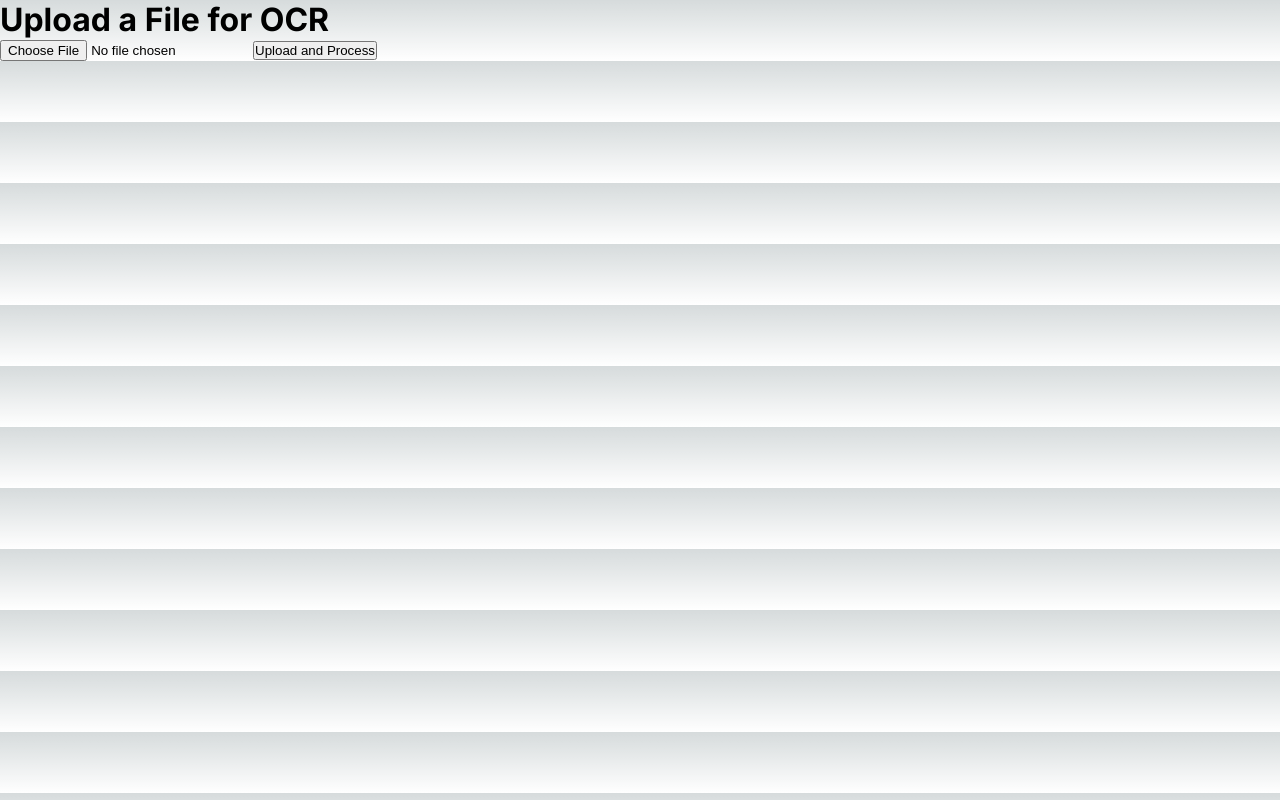
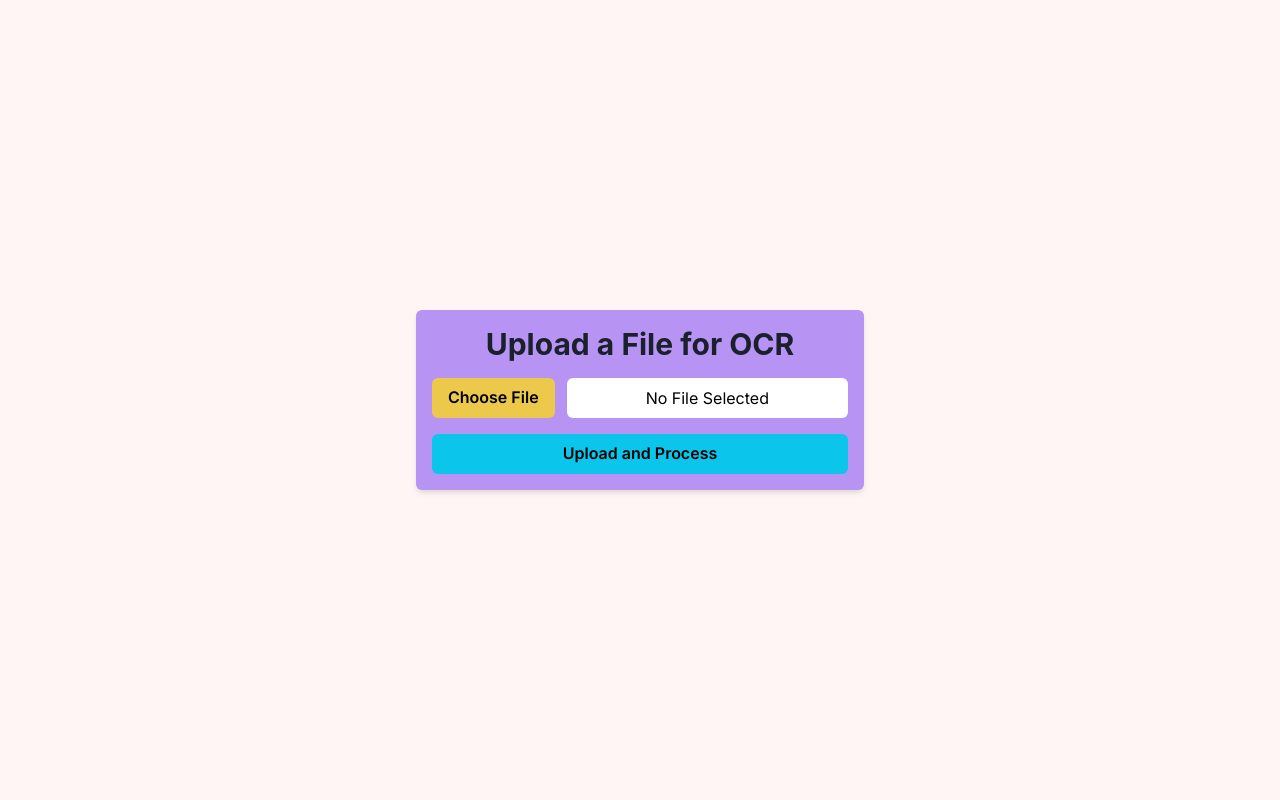
Before and after one commit to louderthanme/ocr-app-deliverable, a Next.js app: page / in a window 1280 px wide. Built offline with nearby package versions, Linux system fonts and the light colour scheme.

Commit message:
Basic Chakra UI Layout

```diff
--- a/src/app/layout.tsx
+++ b/src/app/layout.tsx
@@ -1,12 +1,13 @@
 import type { Metadata } from "next";
 import { Inter } from "next/font/google";
 import "./globals.css";
+import { ChakraProvider } from "@chakra-ui/react";
 
 const inter = Inter({ subsets: ["latin"] });
 
 export const metadata: Metadata = {
-  title: "Create Next App",
-  description: "Generated by create next app",
+  title: "OCR APP",
+  description: "App that takes images and PDFs and extracts text from them.",
 };
 
 export default function RootLayout({
@@ -16,7 +17,12 @@ export default function RootLayout({
 }>) {
   return (
     <html lang="en">
-      <body className={inter.className}>{children}</body>
+      <body className={inter.className}>
+      <ChakraProvider>
+        {children}
+      </ChakraProvider>
+
+      </body>
     </html>
   );
 }
--- a/src/app/page.tsx
+++ b/src/app/page.tsx
@@ -1,22 +1,52 @@
-'use client';
-import { useState } from "react";
+"use client";
+import { useState, useRef } from "react";
+import {
+  Box,
+  VStack,
+  HStack,
+  Button,
+  Input,
+  Text,
+  Heading,
+  useToast,
+  Center,
+  Flex,
+} from "@chakra-ui/react";
 
 export default function Home() {
   const [file, setFile] = useState<File | null>(null);
+  const [fileName, setFileName] = useState<string>("");
   const [ocrResult, setOcrResult] = useState<string>("");
+  const [isProcessing, setIsProcessing] = useState<boolean>(false);
+  const [isFileProcessed, setIsFileProcessed] = useState<boolean>(false);
+  const toast = useToast();
+  const inputRef = useRef<HTMLInputElement | null>(null);
+
+  const handleButtonClick = () => {
+    inputRef.current?.click();
+  };
 
   const handleFileChange = (event: React.ChangeEvent<HTMLInputElement>) => {
-    if (event.target.files && event.target.files.length > 0) {
-      setFile(event.target.files[0]);
-    } else {
-      setFile(null);
-    }
+    const selectedFile = event.target.files?.[0] || null;
+    setFile(selectedFile);
+    setFileName(selectedFile ? selectedFile.name : "");
+    setIsFileProcessed(false);
   };
 
   const handleSubmit = async (event: React.FormEvent<HTMLFormElement>) => {
     event.preventDefault();
-    if (!file) return;
+    if (!file) {
+      toast({
+        title: "No file selected",
+        description: "Please select a file to upload.",
+        status: "error",
+        duration: 5000,
+        isClosable: true,
+      });
+      return;
+    }
 
+    setIsProcessing(true);
     const formData = new FormData();
     formData.append("file", file);
 
@@ -27,8 +57,10 @@ export default function Home() {
 
     const { fileUrl } = await uploadResponse.json();
 
-    const fileType = file.name.split('.').pop()?.toLowerCase();
-    const isImage = ["jpg", "jpeg", "png", "bmp", "gif", "webp"].includes(fileType || "");
+    const fileType = file.name.split(".").pop()?.toLowerCase();
+    const isImage = ["jpg", "jpeg", "png", "bmp", "gif", "webp"].includes(
+      fileType || ""
+    );
     const isPdfOrTiff = ["pdf", "tiff"].includes(fileType || "");
 
     if (isImage) {
@@ -55,15 +87,18 @@ export default function Home() {
 
       // Polling for the operation status
       let done = false;
-      let text = '';
+      let text = "";
 
       while (!done) {
-        const statusResponse = await fetch(`/api/ocr-pdf-tiff?operationName=${operationName}&uniqueId=${uniqueId}`, {
+        const statusResponse = await fetch(
+          `/api/ocr-pdf-tiff?operationName=${operationName}&uniqueId=${uniqueId}`,
+          {
             method: "GET",
             headers: {
               "Content-Type": "application/json",
             },
-        });
+          }
+        );
 
         const status = await statusResponse.json();
 
@@ -71,29 +106,81 @@ export default function Home() {
           text = status.text;
           done = true;
         } else {
-          await new Promise(resolve => setTimeout(resolve, 5000)); // Wait for 5 seconds before the next poll
+          await new Promise((resolve) => setTimeout(resolve, 5000)); // Wait for 5 seconds before the next poll
         }
       }
 
       setOcrResult(text);
     } else {
       console.error("Unsupported file type.");
+      toast({
+        title: "Unsupported file type",
+        description: "Please upload an image, PDF or TIFF file.",
+        status: "error",
+        duration: 5000,
+        isClosable: true,
+      });
     }
+    setIsProcessing(false);
+    setIsFileProcessed(true);
   };
 
   return (
-    <div>
-      <h1>Upload a File for OCR</h1>
+    <Box
+      minH="100vh"
+      display="flex"
+      alignItems="center"
+      justifyContent="center"
+      bg="red.50"
+    >
+      <Box p={4} bg="purple.300" borderRadius="md" boxShadow="md" maxW="md" w="full">
+        <Heading as="h1" size="lg" mb={4}>
+          <Center>Upload a File for OCR</Center>
+        </Heading>
+        {ocrResult && (
+          <Box mb={4} p={4} bg="gray.100" borderRadius="md" boxShadow="inner">
+            <Heading as="h2" size="md" mb={2}>
+              OCR Result
+            </Heading>
+            <Text whiteSpace="pre-wrap">
+              {ocrResult}
+            </Text>
+          </Box>
+        )}
         <form onSubmit={handleSubmit}>
-        <input type="file" onChange={handleFileChange} />
-        <button type="submit">Upload and Process</button>
+          <VStack spacing={4} align="stretch">
+            <Flex align="center" width="100%" textAlign="center">
+              <Button onClick={handleButtonClick} colorScheme="yellow">
+                Choose File
+              </Button>
+              <Box
+                flex="1"
+                ml={3}
+                p={2}
+                bg={fileName ? "limegreen" : "white"}
+                color={fileName ? "white" : "black"}
+                borderRadius="md"
+              >
+                {fileName ? `${fileName} Selected` : "No File Selected"}
+              </Box>
+              <Input
+                type="file"
+                ref={inputRef}
+                hidden
+                onChange={handleFileChange}
+              />
+            </Flex>
+            <Button
+              type="submit"
+              colorScheme="cyan"
+              isLoading={isProcessing}
+              isDisabled={isFileProcessed}
+            >
+              {isFileProcessed ? "Select a New File" : "Upload and Process"}
+            </Button>
+          </VStack>
         </form>
-      {ocrResult && (
-        <div>
-          <h2>OCR Result</h2>
-          <p>{ocrResult}</p>
-        </div>
-      )}
-    </div>
+      </Box>
+    </Box>
   );
 }
```
Lines whose indentation alone changed are shown as unchanged.
